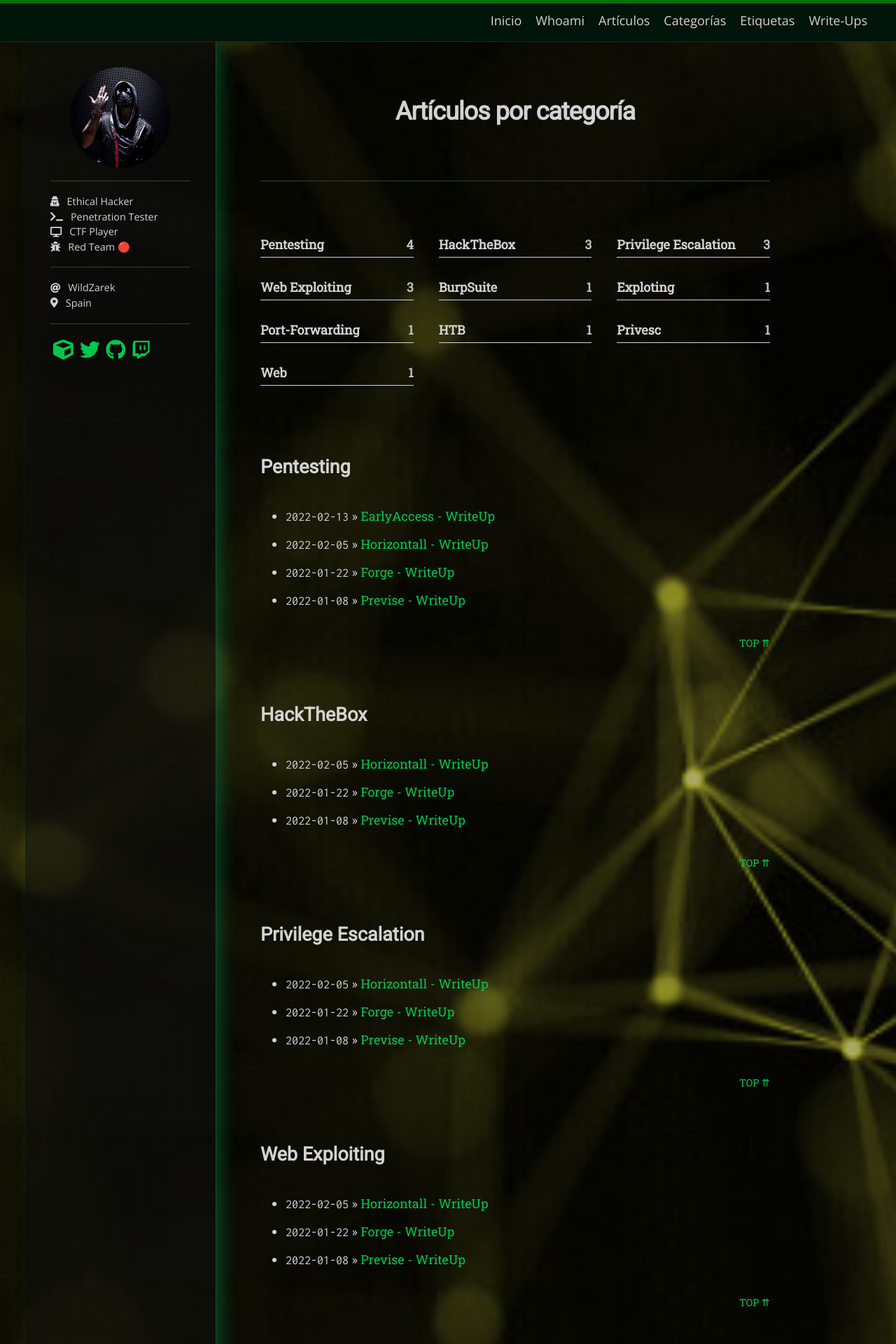
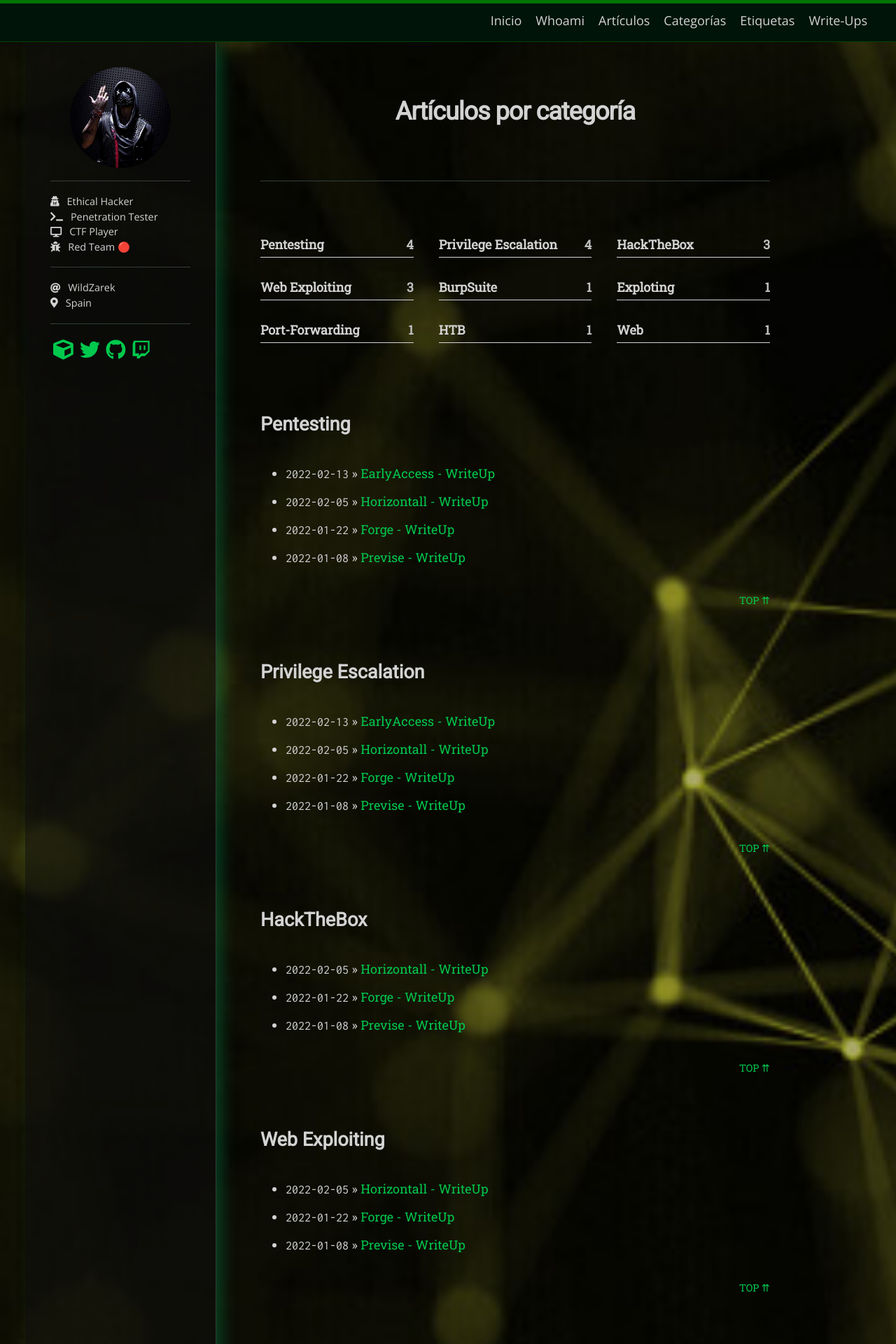
Before and after one commit to WildZarek/wildzarek.github.io, a Jekyll site: the page built from categories.md, in a window 1280 px wide. Shown: the top 1920 px of the page at 70% size. Built offline with Jekyll 4.4.1, drawn with Linux system fonts in a browser that asks for light colours; nearby versions of some CDN libraries; some web fonts are replaced; some of the changed text lies outside the part shown.

Commit message:
HTB EarlyAccess WriteUp

```diff
--- a/_posts/2022-02-12-earlyaccess-htb.md
+++ b/_posts/2022-02-12-earlyaccess-htb.md
@@ -10,7 +10,7 @@
   teaser: /assets/images/hackthebox/earlyaccess.png
   teaser_home_page: true
   icon: /assets/images/hackthebox.webp
-categories: [HTB, Pentesting, Privesc, Web]
+categories: [HTB, Pentesting, Privilege Escalation, Web]
 tags: [WEAK PASSWORD, SOURCE CODE REVIEW, PASSWORD REUSE, API, DOCKER, RCE, LFI, SUID, SQLI, COOKIE HIJACKING]
 ---
 
```
